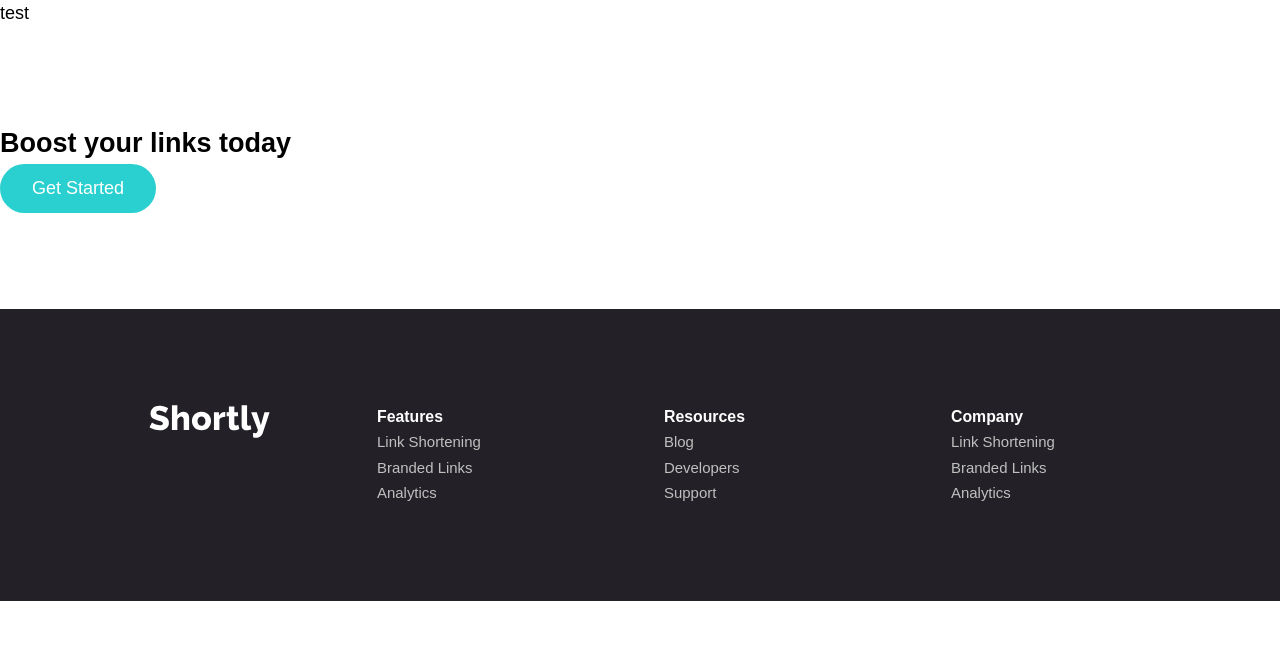
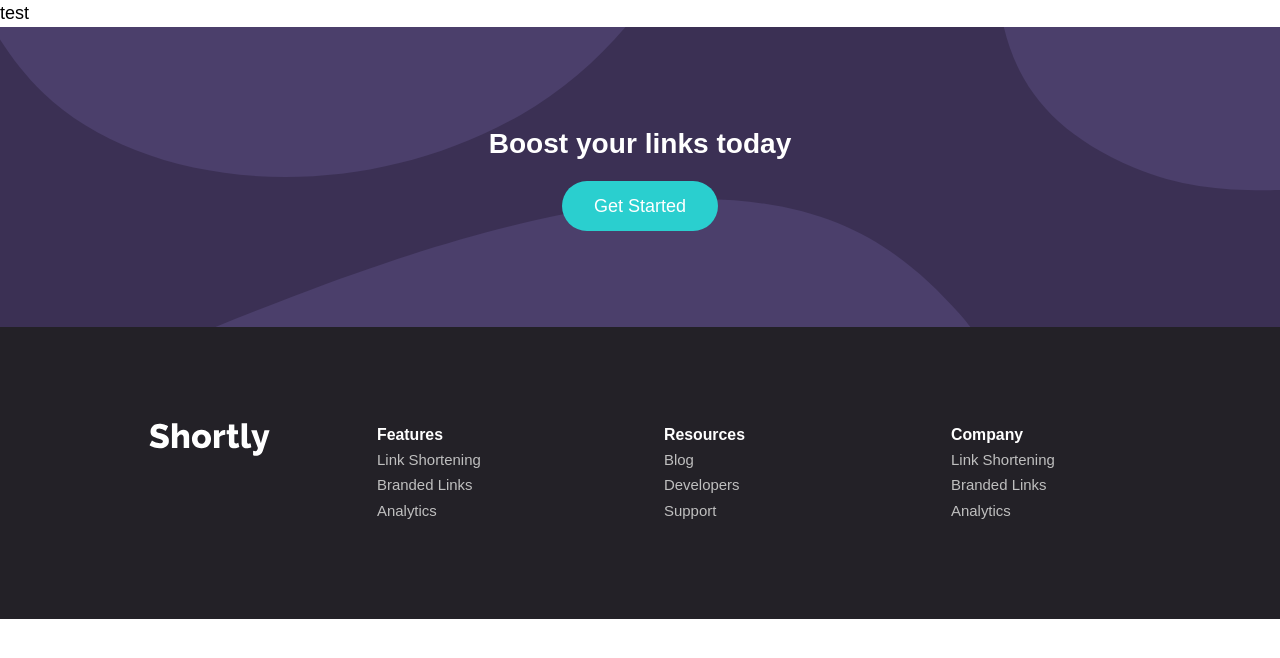
Before and after one commit to msunji/url-shortener, a React (Create React App) app: page / in a window 1280 px wide. Shown: the top 658 px of the page. Built offline with nearby package versions, Linux system fonts and the light colour scheme.

Commit message:
Add classname to section

```diff
--- a/src/components/Cta.js
+++ b/src/components/Cta.js
@@ -3,7 +3,7 @@ import Button from './Button';
 
 const Cta = () => {
   return (
-    <section>
+    <section className="cta">
       <div className="container">
         <h2>Boost your links today</h2>
         <Button color="cyan" shape="pill">Get Started</Button>
```
